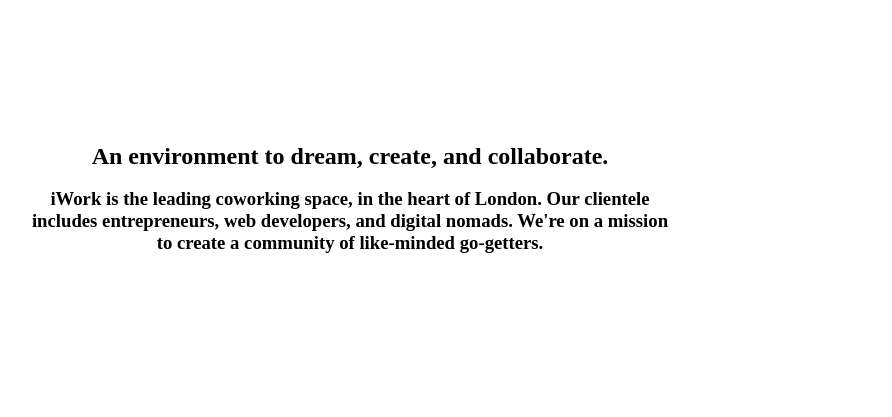
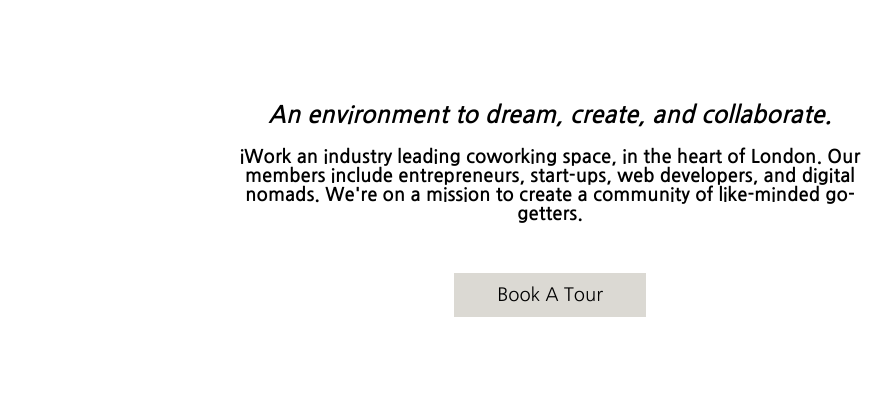
Before and after one commit to jeaninewilson2020/iwork, a plain HTML site: page index.html in a window 1280 px wide. Shown: the part 827-1244 px from the top of the page, without its empty margins (110-1002 px from the left). Before the commit the page ends 1221 px from the top, so only its background shows below. Drawn offline with Linux system fonts and the light colour scheme.

Commit message:
description page with text and button centered

```diff
--- a/index.html
+++ b/index.html
@@ -93,10 +93,13 @@
     </h2>
     <br>
     <h3>
-       iWork is the leading coworking space, in the heart of London. Our clientele includes entrepreneurs, web developers, and digital nomads.
+       iWork an industry leading coworking space, in the heart of London. Our members include entrepreneurs, start-ups, web developers, and digital nomads.
        We're on a mission to create a community of like-minded go-getters.
 
     </h3>
+    <p class="tour">
+        <a href="www.#.com">Book A Tour</a>
+    </p>
 </div>
 
 <script src="script.js" async></script>
--- a/resources/styles.css
+++ b/resources/styles.css
@@ -1,5 +1,6 @@
 body, html {
     height: 100%;
+    font-family: 'Nanum Gothic', sans-serif;
 }
 
 html, body, h1, h2, h3, h4, h5, h6, div {
@@ -18,7 +19,6 @@ html, body, h1, h2, h3, h4, h5, h6, div {
     padding: 0;
     margin: 0px;
     opacity: 0.9;
-    font-family: 'Nanum Gothic', sans-serif;
     color: black;
  }
 
@@ -112,7 +112,23 @@ header.active {
     display: inline-block;
     margin: 0 auto;
     width: 50%;
-    padding: 140px;
+    padding-top: 100px;
+    padding-bottom: 100px;
+    padding-left: 340px;
     margin-top: 30px;
     text-align: center;
  }
+
+.tour {
+ background-color: #dbd9d3;
+ width: 30%;
+ margin: 0 auto;
+ margin-top: 50px;
+ padding-top: 10px;
+ padding-bottom: 10px;
+
+}
+
+.description h2 {
+    font-style: italic;
+}
```
